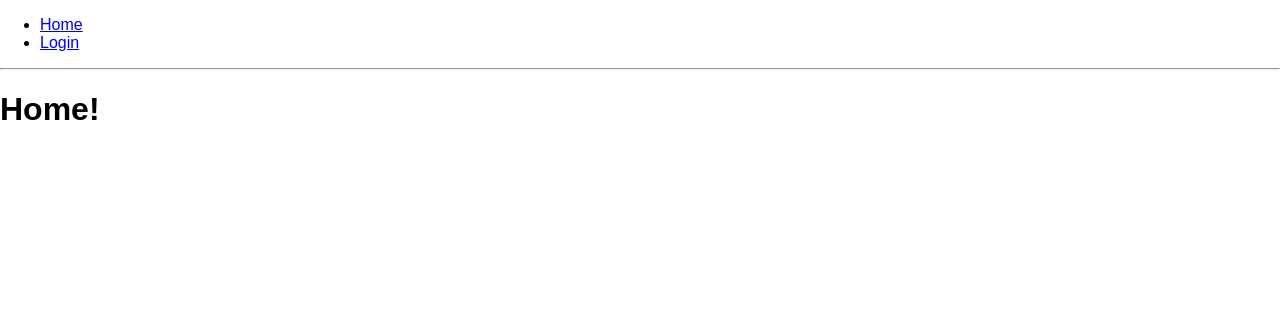
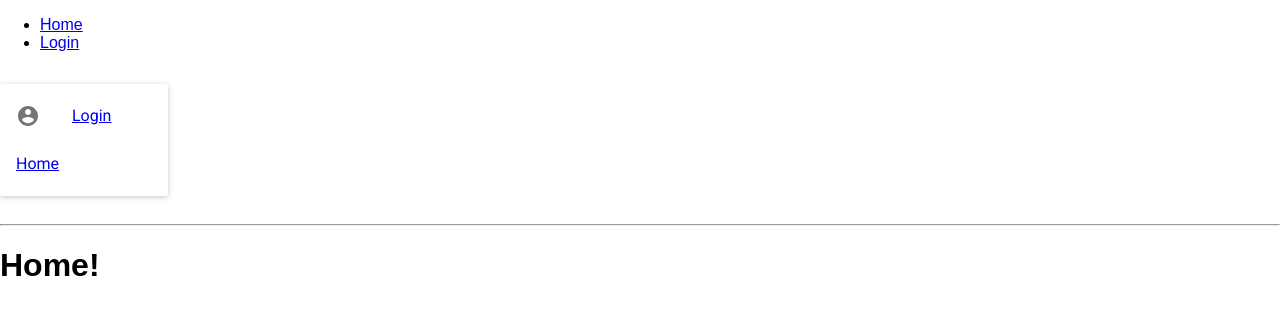
Before and after one commit to kstalega/buy-tickets-fronted, a React (Create React App) app: page / in a window 1280 px wide. Shown: the top 314 px of the page. Built offline with nearby package versions, Linux system fonts and the light colour scheme.

Commit message:
Component for MainMenu

```diff
--- a/src/App.jsx
+++ b/src/App.jsx
@@ -7,6 +7,7 @@ import {
 import MuiThemeProvider from 'material-ui/styles/MuiThemeProvider';
 import Home from './scenes/Home';
 import Login from './scenes/Login';
+import MainMenu from './components/MainMenu/MainMenu';
 
 const App = () => (
   <Router>
@@ -17,6 +18,8 @@ const App = () => (
           <li><Link to="/login">Login</Link></li>
         </ul>
 
+        <MainMenu />
+
         <hr />
 
         <Route exact path="/" component={Home} />
--- /dev/null
+++ b/src/components/MainMenu/MainMenu.jsx
@@ -0,0 +1,28 @@
+import React from 'react';
+import { Link } from 'react-router-dom';
+import Paper from 'material-ui/Paper';
+import Menu from 'material-ui/Menu';
+import MenuItem from 'material-ui/MenuItem';
+import AccountCircle from 'material-ui/svg-icons/action/account-circle';
+
+const style = {
+  display: 'inline-block',
+  margin: '16px 32px 16px 0'
+};
+
+const MainMenu = () => (
+  <div>
+    <Paper style={style}>
+      <Menu>
+        <MenuItem leftIcon={<AccountCircle />}>
+          <Link to="/login">Login</Link>
+        </MenuItem>
+        <MenuItem>
+          <Link to="/">Home</Link>
+        </MenuItem>
+      </Menu>
+    </Paper>
+  </div>
+);
+
+export default MainMenu;
```
